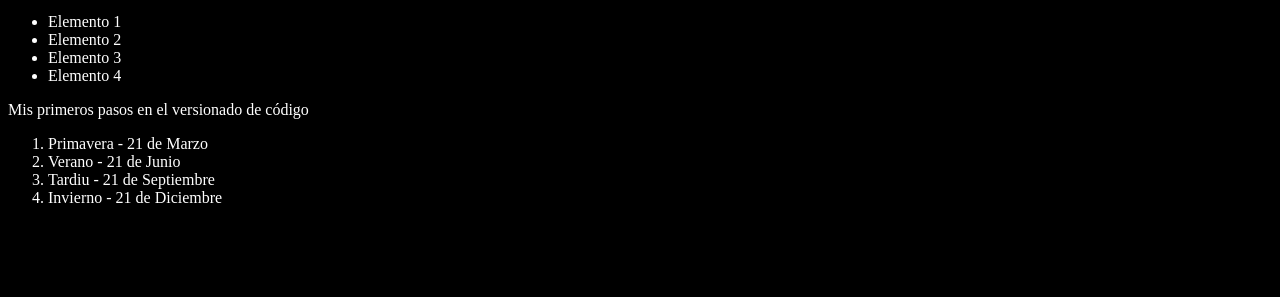
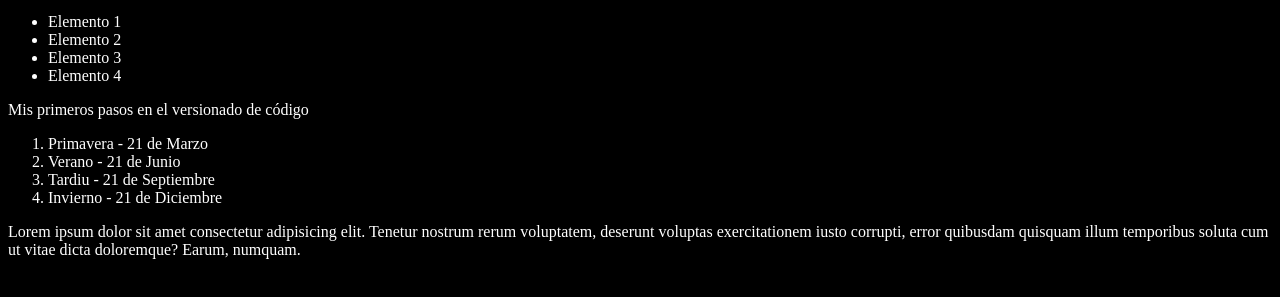
Before and after one commit to marcosbascones/youtube-git, a plain HTML site: page index.html in a window 1280 px wide. Shown: the part 101-398 px from the top of the page. Drawn offline with Linux system fonts and the light colour scheme.

Commit message:
Añadiendo Lorem

```diff
--- a/index.html
+++ b/index.html
@@ -1,15 +1,18 @@
 <!DOCTYPE html>
 <html lang="es">
   <head>
-    <meta charset="UTF-8">
-    <meta name="viewport" content="width=device-width, initial-scale=1.0">
-    <link rel="stylesheet" href="style.css">
+    <meta charset="UTF-8" />
+    <meta name="viewport" content="width=device-width, initial-scale=1.0" />
+    <link rel="stylesheet" href="style.css" />
     <title>Aprendiendo Git</title>
   </head>
   <body>
     <h1>Aprendiendo Git</h1>
 
-    <p>Mis primeros pasos en el versionado de código y aprendiendo a resolver conflictos desde la rama principal</p>
+    <p>
+      Mis primeros pasos en el versionado de código y aprendiendo a resolver
+      conflictos desde la rama principal
+    </p>
     <ul>
       <li>Elemento 1</li>
       <li>Elemento 2</li>
@@ -24,7 +27,12 @@
       <li>Tardiu - 21 de Septiembre</li>
       <li>Invierno - 21 de Diciembre</li>
     </ol>
+    <p>
+      Lorem ipsum dolor sit amet consectetur adipisicing elit. Tenetur nostrum
+      rerum voluptatem, deserunt voluptas exercitationem iusto corrupti, error
+      quibusdam quisquam illum temporibus soluta cum ut vitae dicta doloremque?
+      Earum, numquam.
+    </p>
     <script src="index.js"></script>
-
   </body>
 </html>
```
Lines whose indentation alone changed are shown as unchanged.
